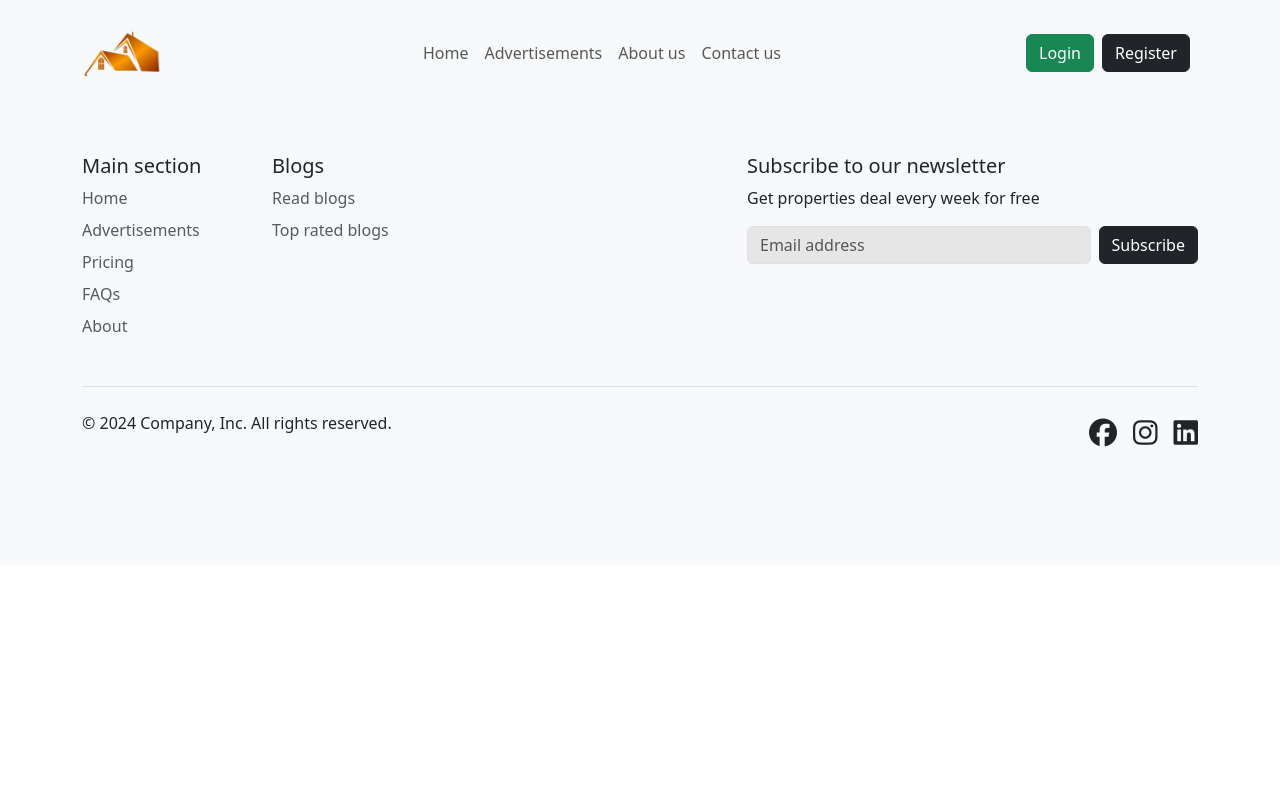
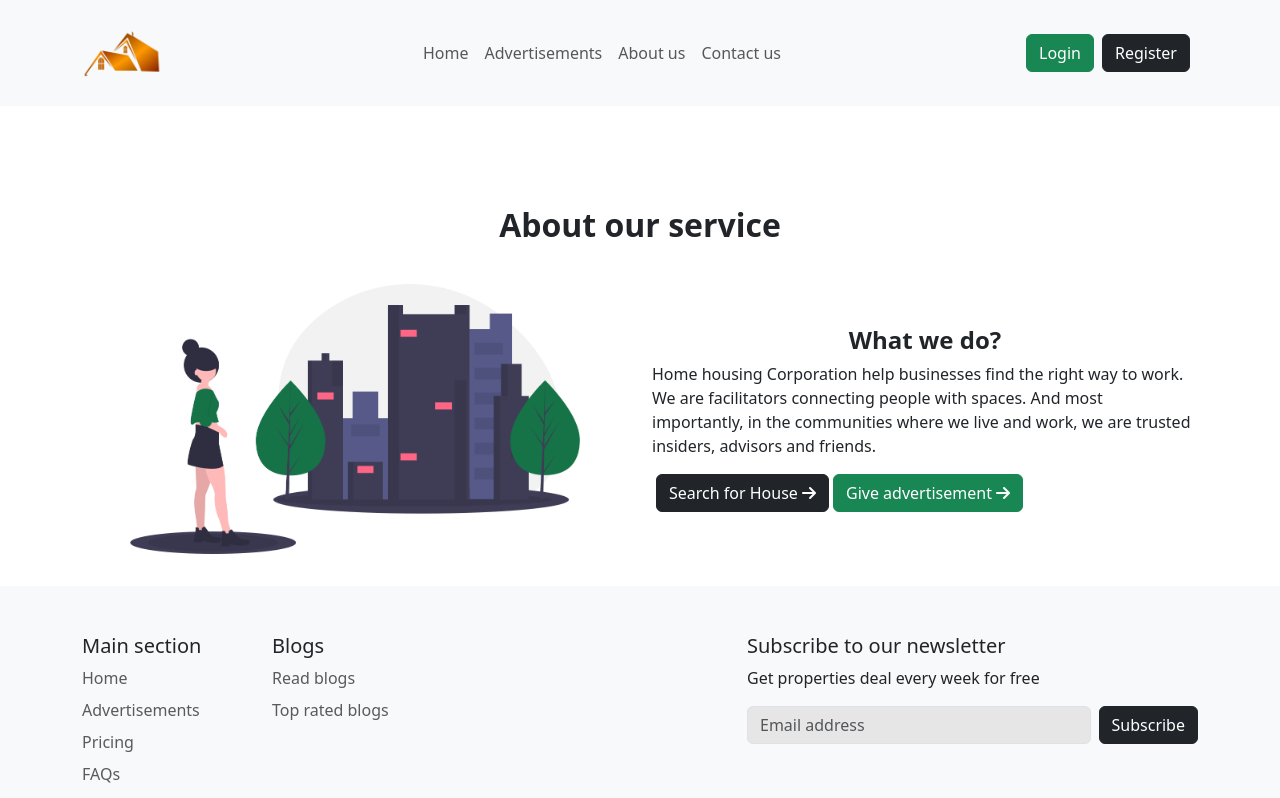
Before and after one commit to antusaha970/Home-Housing, a React (Vite) app: page /about-us in a window 1280 px wide. Shown: the top 798 px of the page. Built offline with nearby package versions, Linux system fonts and the light colour scheme; the HTML template or start-up script is replaced by a standard one.

Commit message:
added about us page

```diff
--- a/src/App.jsx
+++ b/src/App.jsx
@@ -21,6 +21,7 @@
 import AdminViewRentRequestPage from "./pages/AdminViewRentRequestPage/AdminViewRentRequestPage";
 import client from "./api_client/api_client";
 import ContactUsPage from "./pages/ContactUsPage/ContactUsPage";
+import AboutUsPage from "./pages/AboutUsPage/AboutUsPage";
 
 function App() {
   const [loggedIn, setLoggedIn] = useState(false);
@@ -49,6 +50,7 @@
           <Route path="/" element={<Homepage />} />
           <Route path="/advertisements" element={<AdvertisementPage />} />
           <Route path="/contact-us" element={<ContactUsPage />} />
+          <Route path="/about-us" element={<AboutUsPage />} />
           <Route
             path="/advertisements/:id"
             element={<AdvertisementDetailsPage />}
--- a/src/components/shared/Navbar/Navbar.jsx
+++ b/src/components/shared/Navbar/Navbar.jsx
@@ -58,7 +58,7 @@
                 </NavLink>
               </li>
               <li className="nav-item">
-                <Link className="nav-link text-18" to="/">
+                <Link className="nav-link text-18" to="/about-us">
                   About us
                 </Link>
               </li>
--- /dev/null
+++ b/src/pages/AboutUsPage/AboutUsPage.jsx
@@ -0,0 +1,11 @@
+import AboutOurService from "../../components/AboutOurService/AboutOurService";
+
+const AboutUsPage = () => {
+  return (
+    <>
+      <AboutOurService />
+    </>
+  );
+};
+
+export default AboutUsPage;
```
